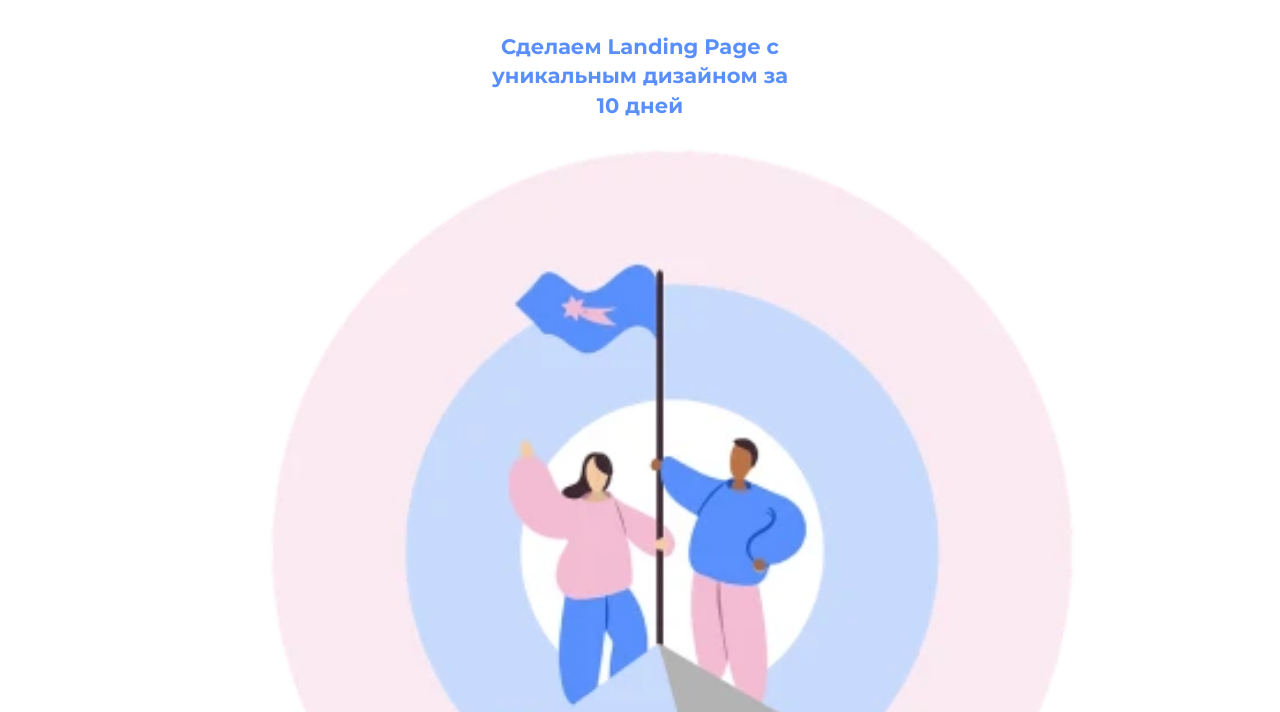
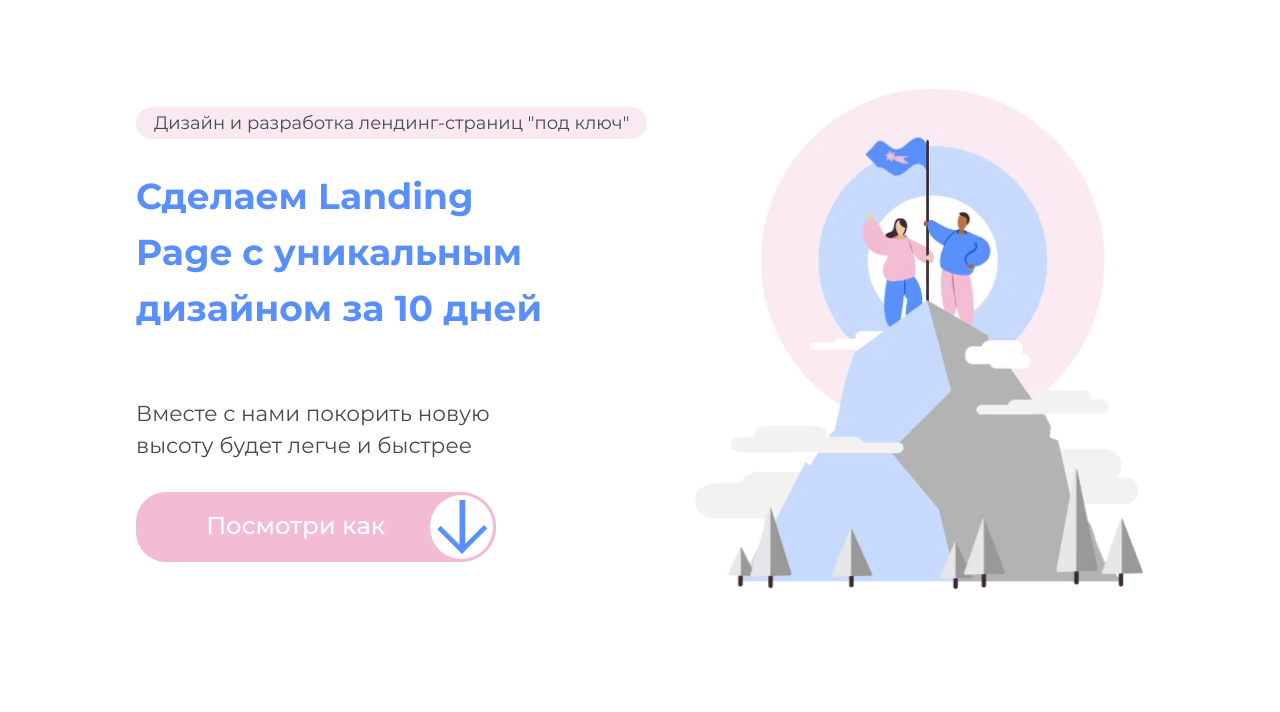
Before and after one commit to OlegSotnik/hundred, a website: page source/index.html in a window 1280 px wide. Shown: the part 88-800 px from the top of the page. Drawn offline with nearby package versions, Linux system fonts and the light colour scheme; files that its build step writes are made by us from their sources; files whose address does not match are found by name.

Commit message:
доделал баннер для всех ширин

```diff
--- a/source/index.html
+++ b/source/index.html
@@ -93,7 +93,7 @@
   <main class="page__main">
     <section class="main__banner">
       <div class="banner__container">
-        <p class="banner__intro">Дизайн и разработка лендинг-страниц "под ллюч"</p>
+        <p class="banner__intro">Дизайн и разработка лендинг-страниц "под ключ"</p>
         <h1 class="banner__heading">Сделаем Landing Page с уникальным дизайном за 10 дней</h1>
         <p class="banner__text">Вместе с нами покорить новую высоту будет легче и быстрее</p>
         <a class="banner__sign" href="#living-example">
--- a/source/less/blocks/page-main/page__main.less
+++ b/source/less/blocks/page-main/page__main.less
@@ -12,7 +12,6 @@
   flex-direction: column;
   align-items: center;
   width: 88%;
-  min-height: 600px;
   margin: 0 auto;
   background-image: url("../img/banner-mobile.png");
 
@@ -36,11 +35,13 @@
   }
 
   @media (min-width: @modile_xl_width) {
-    background-position: center 150px;
+    background-position: center 160px;
   }
 
   @media (min-width: @tablet_width) {
-    width: 89%;
+    align-items: flex-start;
+    background-size: 380px auto;
+    background-position: 100% 100px;
     background-image: url("../img/banner-tablet.png");
 
     @supports (background-image: url("../img/banner-tablet.webp")) {
@@ -57,7 +58,9 @@
   }
 
   @media (min-width: @laptop_width) {
-    width: 91%;
+    width: calc(~'30% + 624px');
+    background-size: 450px auto;
+    background-position: 100% 90px;
     background-image: url("../img/banner-desktop.png");
 
     @supports (background-image: url("../img/banner-desktop.webp")) {
@@ -74,14 +77,39 @@
   }
 
   @media (min-width: @desktop_width) {
-    flex-direction: row;
-    justify-content: space-between;
-    width: 92%;
+    width: calc(~'35% + 763px');
+    background-size: 520px auto;
+    background-position: 100% 90px;
   }
 }
 
 .banner__intro {
-  display: none
+  display: none;
+
+  @media (min-width: @laptop_width) {
+    display: block;
+    width: max-content;
+    background-color: @special_pink;
+    padding: .2em 1em;
+    border-radius: 16px;
+
+    .font-normal;
+    font-size: 1em;
+    line-height: 1.4em;
+    color: @basic_gray;
+    margin: 110px 0 0 0;
+    text-align: start;
+  }
+
+  @media (min-width: @desktop_width) {
+    border-radius: 20.5px;
+
+    .font-normal;
+    font-size: 1.2em;
+    line-height: 1.5em;
+    color: @basic_gray;
+    margin: 90px 0 0 0;
+  }
 }
 
 .banner__heading {
@@ -94,14 +122,32 @@
   text-align: center;
 
   @media (min-width: @modile_xl_width) {
-    width: 310px;
-    font-size: 1.17em;
-    line-height: 1.4em;
+    width: 330px;
+    font-size: 1.4em;
     margin: 35px 0 0 0;
   }
 
-  // outline: 1px solid rgb(8, 0, 255);
-  // outline-offset: -1px;
+  @media (min-width: @tablet_width) {
+    width: 380px;
+    font-size: 1.55em;
+    line-height: 1.5em;
+    margin: 50px 0 0 0;
+    text-align: start;
+  }
+
+  @media (min-width: @laptop_width) {
+    width: 440px;
+    font-size: 2em;
+    line-height: 1.55em;
+    margin: 30px 0 0 0;
+  }
+
+  @media (min-width: @desktop_width) {
+    width: 560px;
+    font-size: 2.25em;
+    line-height: 1.55em;
+    margin: 40px 0 0 0;
+  }
 }
 
 .banner__text {
@@ -113,6 +159,31 @@
   line-height: 1.4em;
   color: @basic_gray;
   text-align: center;
+
+  @media (min-width: @modile_xl_width) {
+    width: 340px;
+    font-size: 1.1em;
+    margin: calc(~'85vw + 70px') 0 0 0;
+  }
+
+  @media (min-width: @tablet_width) {
+    width: 260px;
+    margin-top: 90px;
+    font-size: 1.2em;
+    line-height: 1.5em;
+    text-align: start;
+  }
+
+  @media (min-width: @laptop_width) {
+    width: 370px;
+    margin-top: 60px;
+  }
+
+  @media (min-width: @desktop_width) {
+    width: 450px;
+    margin-top: 110px;
+    font-size: 1.4em;
+  }
 }
 
 .banner__sign {
@@ -124,6 +195,27 @@
   background-color: @basic_pink;
   border-radius: 30px;
   text-decoration: none;
+
+  @media (min-width: @modile_xl_width) {
+    height: 70px;
+    margin: 30px 0 40px 0;
+    border-radius: 35px;
+  }
+
+  @media (min-width: @tablet_width) {
+    width: 45%;
+    margin: 64px 0 30px 0;
+  }
+
+  @media (min-width: @laptop_width) {
+    width: 360px;
+    margin: 30px 0 90px 0;
+  }
+
+  @media (min-width: @desktop_width) {
+    width: 400px;
+    margin: 40px 0 90px 0;
+  }
 }
 
 .sign__text {
@@ -136,8 +228,22 @@
   .font-medium;
   font-size: 1.1em;
   line-height: 56px;
-  color: @basic_blue;
+  color: @basic_white;
   text-align: center;
+
+  @media (min-width: @modile_xl_width) {
+    font-size: 1.3em;
+    line-height: 66px;
+  }
+
+  @media (min-width: @tablet_width) {
+    font-size: 1.35em;
+    padding: 0 0 0 8%;
+  }
+
+  @media (min-width: @desktop_width) {
+    font-size: 1.45em;
+  }
 }
 
 .sign__icon {
@@ -146,6 +252,12 @@
   border-radius: 50%;
   border: 2px solid @basic_pink;
   background-color: @basic_white;
+
+  @media (min-width: @modile_xl_width) {
+    width: 64px;
+    height: 64px;
+    border: 3px solid @basic_pink;
+  }
 }
 
 .sign__icon-arrow {
@@ -182,9 +294,11 @@
   0% {
     transform: rotate(45deg) scale(1);
   }
+
   50% {
     transform: rotate(45deg) scale(1.2);
   }
+
   100% {
     transform: rotate(45deg) scale(.9);
   }
@@ -194,9 +308,11 @@
   0% {
     transform: rotate(-45deg) scale(1);
   }
+
   50% {
     transform: rotate(-45deg) scaleX(1.2);
   }
+
   100% {
     transform: rotate(-45deg) scale(.9);
   }
--- a/source/less/blocks/page__header.less
+++ b/source/less/blocks/page__header.less
@@ -23,7 +23,7 @@
   @media (min-width: @desktop_width) {
     flex-direction: row;
     justify-content: space-between;
-    width: 92%;
+    width: 88%;
   }
 }
 
@@ -230,6 +230,11 @@
   text-align: center;
   text-decoration: none;
 
+  @media (min-width: @modile_xl_width) {
+    font-size: 1.1em;
+    line-height: 1.1em;
+  }
+
   @media (min-width: @tablet_width) {
     font-size: 1.2em;
     line-height: 1.2em;
```
Also changed, not shown: build/css/style.min.css, build/img/banner-tablet.png, build/img/banner-tablet.webp, build/img/banner-tablet@2x.png, build/img/banner-tablet@2x.webp, build/index.html, source/img/banner-tablet.png, source/img/banner-tablet@2x.png, 1 other file.
